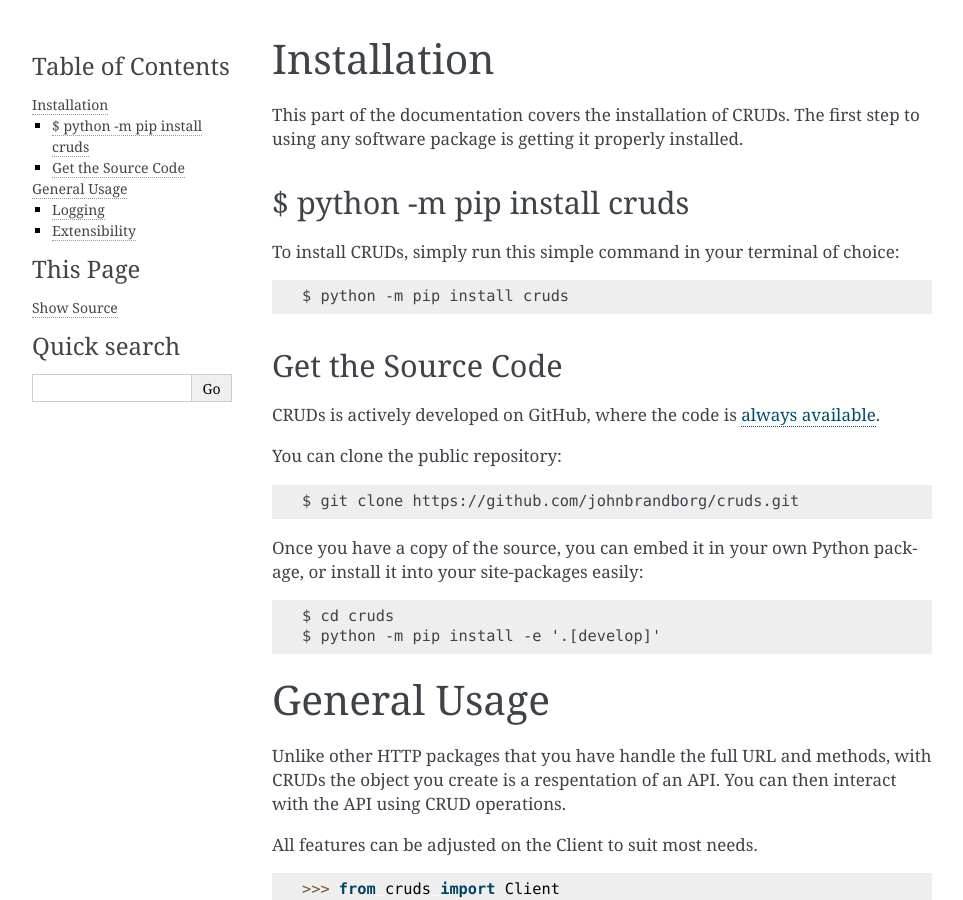
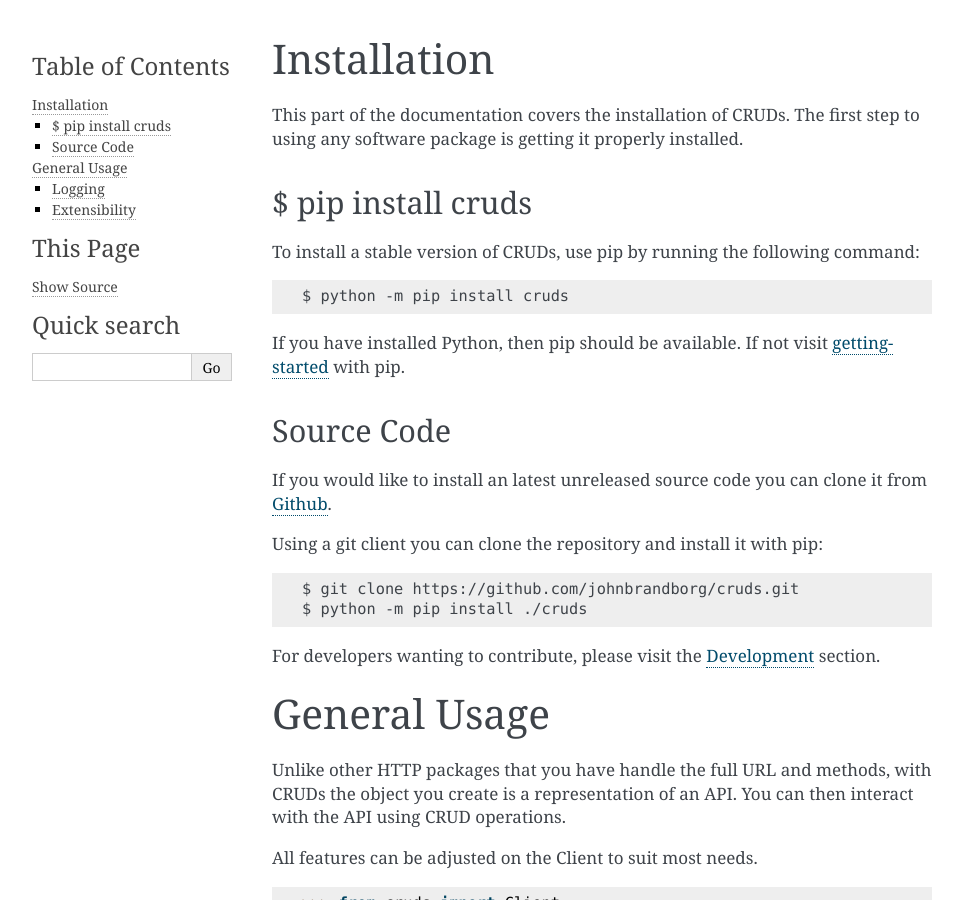
Before and after one commit to johnbrandborg/cruds, a Sphinx documentation site: the page built from docs/user_guide.rst, in a window 1280 px wide and 900 px high. Shown: the whole window, without its empty margins (148-1111 px from the left). Built offline with Sphinx 7.4.7, drawn with Linux system fonts in a browser that asks for light colours.

Commit message:
Continue documentation

```diff
--- a/docs/user_guide.rst
+++ b/docs/user_guide.rst
@@ -4,35 +4,34 @@
 This part of the documentation covers the installation of CRUDs.
 The first step to using any software package is getting it properly installed.
 
+$ pip install cruds
+-------------------
 
-$ python -m pip install cruds
---------------------------------
-
-To install CRUDs, simply run this simple command in your terminal of choice::
+To install a stable version of CRUDs, use pip by running the following command::
 
     $ python -m pip install cruds
 
-Get the Source Code
--------------------
+If you have installed Python, then pip should be available.  If not visit
+`getting-started <https://pip.pypa.io/en/stable/getting-started/>`_ with pip.
 
-CRUDs is actively developed on GitHub, where the code is
-`always available <https://github.com/johnbrandborg/cruds>`_.
+Source Code
+-----------
 
-You can clone the public repository::
+If you would like to install an latest unreleased source code you can clone it from
+`Github <https://github.com/johnbrandborg/cruds>`_.
+
+Using a git client you can clone the repository and install it with pip::
 
     $ git clone https://github.com/johnbrandborg/cruds.git
+    $ python -m pip install ./cruds
 
-Once you have a copy of the source, you can embed it in your own Python
-package, or install it into your site-packages easily::
-
-    $ cd cruds
-    $ python -m pip install -e '.[develop]'
+For developers wanting to contribute, please visit the :ref:`development` section.
 
 General Usage
 =============
 
 Unlike other HTTP packages that you have handle the full URL and methods, with
-CRUDs the object you create is a respentation of an API.  You can then interact
+CRUDs the object you create is a representation of an API.  You can then interact
 with the API using CRUD operations.
 
 All features can be adjusted on the Client to suit most needs.
```
Also changed, not shown: README.md (+5 -5 lines), docs/development.rst (added, +21 -0 lines), docs/index.rst (+6 -5 lines), 2 other files.
